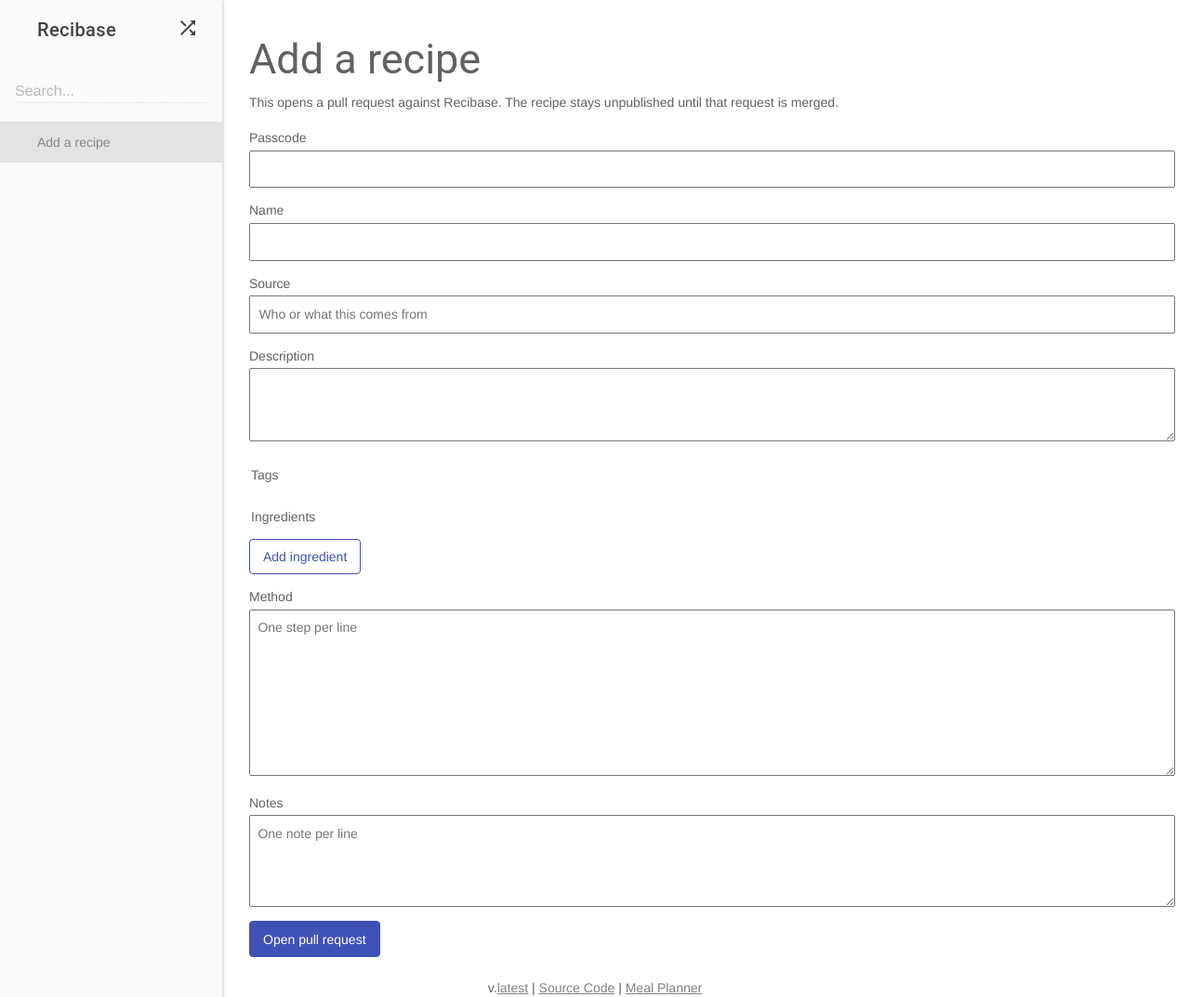
After one commit to The-Silverwood-Institute/Frontend, a Flask app: template templates/contribute.html in a window 1280 px wide. The commit adds this page. Shown: the whole page at 93% size. Run offline with Flask 3, Linux system fonts and the light colour scheme; the template is opened without the code that fills it, so the values that code supplies are empty.

Commit message:
Add form to submit new recipes

```diff
--- a/app.py
+++ b/app.py
@@ -8,6 +8,7 @@ import requests
 from flask import Flask, make_response, redirect, render_template, request
 
 import cached_backend
+import contribute
 import scaler
 
 app = Flask(__name__)
@@ -124,6 +125,54 @@ def random_recipe():
     return redirect(random.choice(fetchRecipeList())['permalink'], 302)
 
 
+def render_contribute(form=None, error=None, pr_url=None):
+    return render_template(
+        'contribute.html',
+        recipeUrl='contribute',
+        tag_groups=contribute.TAG_GROUPS,
+        form=contribute.page_state(form),
+        error=error,
+        pr_url=pr_url,
+    )
+
+
+@app.route("/contribute", methods=["GET", "POST"])
+def contribute_page():
+    if request.method == "GET":
+        return render_contribute()
+
+    payload = contribute.submission_payload(request.form)
+    try:
+        response = requests.post(
+            backendBaseUrl + 'recipe-submissions',
+            json=payload,
+            timeout=30,
+        )
+    except requests.RequestException:
+        return render_contribute(
+            request.form,
+            error='Could not reach the recipe API. Nothing was submitted.',
+        )
+
+    if response.status_code == 200:
+        try:
+            body = response.json()
+        except ValueError:
+            body = None
+        url = contribute.pull_request_url(body)
+        if url is None:
+            return render_contribute(
+                request.form,
+                error='The recipe API did not return a pull request link.',
+            )
+        return render_contribute(pr_url=url)
+
+    return render_contribute(
+        request.form,
+        error=contribute.failure_message(response),
+    )
+
+
 @app.route("/<name>")
 def recipe(name):
     if name.lower() != name:
--- /dev/null
+++ b/static/contribute.js
@@ -0,0 +1,42 @@
+(function () {
+  var list = document.getElementById("ingredient-rows");
+  var addButton = document.getElementById("add-ingredient");
+  var form = document.querySelector(".contribute-form");
+
+  function rows() {
+    return list.querySelectorAll(".ingredient-row");
+  }
+
+  addButton.addEventListener("click", function () {
+    var clone = rows()[rows().length - 1].cloneNode(true);
+    clone.querySelectorAll("input").forEach(function (input) {
+      input.value = "";
+    });
+    list.appendChild(clone);
+    var name = clone.querySelector('input[name="ingredient_name"]');
+    if (name) {
+      name.focus();
+    }
+  });
+
+  list.addEventListener("click", function (event) {
+    var button = event.target.closest("[data-remove-ingredient]");
+    if (!button) {
+      return;
+    }
+    var row = button.closest(".ingredient-row");
+    if (rows().length === 1) {
+      row.querySelectorAll("input").forEach(function (input) {
+        input.value = "";
+      });
+      return;
+    }
+    row.remove();
+  });
+
+  form.addEventListener("submit", function () {
+    var button = form.querySelector('[type="submit"]');
+    button.disabled = true;
+    button.textContent = "Submitting…";
+  });
+})();
--- a/static/search.js
+++ b/static/search.js
@@ -59,6 +59,9 @@ function searchRecipes() {
 
 function filterRecipes(searchTerm, urls) {
   menuItems.forEach(menuItem => {
+    if (menuItem.classList.contains("add-recipe")) {
+      return;
+    }
     const match = menuItem.text.toLowerCase().includes(searchTerm.toLowerCase())
                     || urls.has(menuItem.getAttribute('href'));
 
@@ -75,7 +78,9 @@ function onSearchSubmit(e) {
   clearTimeout(searchTimer);
 
   searchRecipes().finally(() => {
-    visibleMenuItems = document.querySelectorAll(".mdl-navigation__link:not([hidden])");
+    visibleMenuItems = document.querySelectorAll(
+      ".mdl-navigation__link:not(.add-recipe):not([hidden])"
+    );
 
     if (visibleMenuItems.length == 1) {
       window.location.href = visibleMenuItems[0].getAttribute("href");
--- a/static/styles.css
+++ b/static/styles.css
@@ -148,6 +148,108 @@ footer a:not(:hover) {
   color: grey;
 }
 
+.mdl-navigation__link.add-recipe {
+  font-weight: 500;
+}
+
+.form-error {
+  background: #fdecea;
+  padding: 0.75rem 1rem;
+  border-radius: 4px;
+}
+
+.contribute-form .field {
+  display: block;
+  margin-top: 1rem;
+}
+
+.contribute-form .field span,
+.contribute-form legend,
+.tag-group h3 {
+  display: block;
+  font-weight: 500;
+  margin-bottom: 0.25rem;
+}
+
+.tag-group h3 {
+  font-size: 0.95rem;
+  margin-top: 0.75rem;
+}
+
+.contribute-form input[type="text"],
+.contribute-form input[type="password"],
+.contribute-form textarea {
+  width: 100%;
+  box-sizing: border-box;
+  font: inherit;
+  padding: 0.6rem;
+}
+
+.contribute-form fieldset {
+  border: 0;
+  margin: 1.5rem 0 0;
+  padding: 0;
+}
+
+.tag-options {
+  display: flex;
+  flex-wrap: wrap;
+  gap: 0.4rem 1rem;
+}
+
+.tag-options label {
+  font-weight: normal;
+}
+
+.ingredient-row {
+  display: grid;
+  grid-template-columns: 1fr;
+  gap: 0.25rem 0.75rem;
+  margin-bottom: 1rem;
+  padding-bottom: 1rem;
+  border-bottom: 1px solid #e0e0e0;
+}
+
+.ingredient-row .field {
+  margin-top: 0.25rem;
+}
+
+.contribute-form button {
+  font: inherit;
+  margin-top: 0.75rem;
+  padding: 0.6rem 1rem;
+  border-radius: 4px;
+  border: 1px solid #3f51b5;
+  background: white;
+  color: #3f51b5;
+}
+
+.contribute-form button[type="submit"] {
+  background: #3f51b5;
+  color: white;
+}
+
+.contribute-form button:disabled {
+  opacity: 0.6;
+}
+
+@media (max-width: 600px) {
+  .contribute-form button[type="submit"] {
+    width: 100%;
+  }
+}
+
+@media (min-width: 800px) {
+  .ingredient-row {
+    grid-template-columns: 2fr 1fr 1fr 1.5fr auto;
+    align-items: end;
+  }
+
+  .ingredient-row button {
+    margin-top: 0;
+  }
+}
+
 @media (min-width: 1025px) {
   section.mdl-grid {
     padding-left: 20px;
--- /dev/null
+++ b/templates/contribute.html
@@ -0,0 +1,97 @@
+{% extends "layout.html" %}
+{% set pageName = 'Add a recipe' %}
+{% set recipeUrl = 'contribute' %}
+{% block content %}
+<h2>Add a recipe</h2>
+
+{% if pr_url %}
+  <p class="form-success">Pull request opened. <a href="{{ pr_url }}">Review it on GitHub</a>. It is not published until that request is merged.</p>
+  <p><a href="/contribute">Add another recipe</a></p>
+{% else %}
+  <p>This opens a pull request against Recibase. The recipe stays unpublished until that request is merged.</p>
+  {% if error %}
+    <p class="form-error" role="alert">{{ error }}</p>
+  {% endif %}
+  <form class="contribute-form" method="post" action="/contribute" accept-charset="UTF-8">
+    <label class="field">
+      <span>Passcode</span>
+      <input type="password" name="passcode" autocomplete="off" required value="{{ form.passcode }}">
+    </label>
+
+    <label class="field">
+      <span>Name</span>
+      <input type="text" name="name" required autocapitalize="words" value="{{ form.name }}">
+    </label>
+
+    <label class="field">
+      <span>Source</span>
+      <input type="text" name="source" autocapitalize="sentences" value="{{ form.source }}" placeholder="Who or what this comes from">
+    </label>
+
+    <label class="field">
+      <span>Description</span>
+      <textarea name="description" rows="3">{{ form.description }}</textarea>
+    </label>
+
+    <fieldset>
+      <legend>Tags</legend>
+      {% for group_name, tags in tag_groups %}
+        <div class="tag-group">
+          <h3>{{ group_name }}</h3>
+          <div class="tag-options">
+            {% for value, label in tags %}
+              <label>
+                <input type="checkbox" name="tags" value="{{ value }}"{% if value in form.tags %} checked{% endif %}>
+                {{ label }}
+              </label>
+            {% endfor %}
+          </div>
+        </div>
+      {% endfor %}
+    </fieldset>
+
+    <fieldset>
+      <legend>Ingredients</legend>
+      <div id="ingredient-rows">
+        {% for row in form.ingredients %}
+          <div class="ingredient-row">
+            <label class="field">
+              <span>Name</span>
+              <input type="text" name="ingredient_name" autocapitalize="words" value="{{ row.name }}">
+            </label>
+            <label class="field">
+              <span>Quantity</span>
+              <input type="text" name="ingredient_quantity" value="{{ row.quantity }}">
+            </label>
+            <label class="field">
+              <span>Prep</span>
+              <input type="text" name="ingredient_prep" value="{{ row.prep }}">
+            </label>
+            <label class="field">
+              <span>Notes</span>
+              <input type="text" name="ingredient_notes" value="{{ row.notes }}">
+            </label>
+            <button type="button" data-remove-ingredient>Remove</button>
+          </div>
+        {% endfor %}
+      </div>
+      <button type="button" id="add-ingredient">Add ingredient</button>
+    </fieldset>
+
+    <label class="field">
+      <span>Method</span>
+      <textarea name="method" rows="8" required placeholder="One step per line">{{ form.method }}</textarea>
+    </label>
+
+    <label class="field">
+      <span>Notes</span>
+      <textarea name="notes" rows="4" placeholder="One note per line">{{ form.notes }}</textarea>
+    </label>
+
+    <div class="row-actions">
+      <button type="submit">Open pull request</button>
+    </div>
+  </form>
+  <script src="/static/contribute.js?v={{ config.frontendVersion }}"></script>
+{% endif %}
+{% endblock %}
--- a/templates/layout.html
+++ b/templates/layout.html
@@ -69,6 +69,7 @@
     </form>
     <nav class="mdl-navigation">
       {% set current_recipe_url = recipeUrl|default('') %}
+      <a class="mdl-navigation__link add-recipe{{ ' is-current' if current_recipe_url == 'contribute' else '' }}" href="/contribute">Add a recipe</a>
       {% for listItem in fetchRecipeList() %}
         <a class="mdl-navigation__link {{ 'is-current' if listItem['permalink'] == current_recipe_url }}" href="{{ listItem['permalink'] }}">{{ listItem['name'] }}</a>
       {% endfor %}
```
Also changed, not shown: contribute.py (added, +173 -0 lines), test_routes.py (+174 -1 lines).
